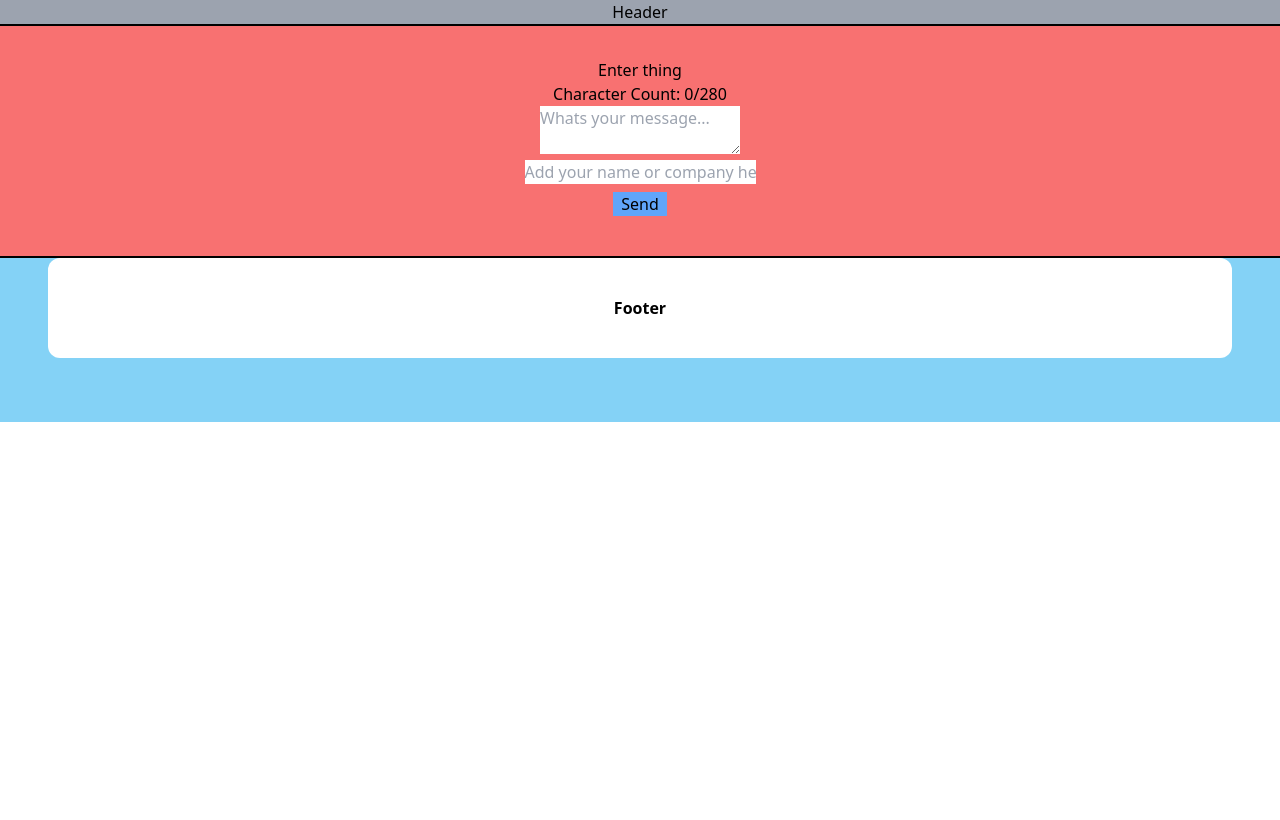
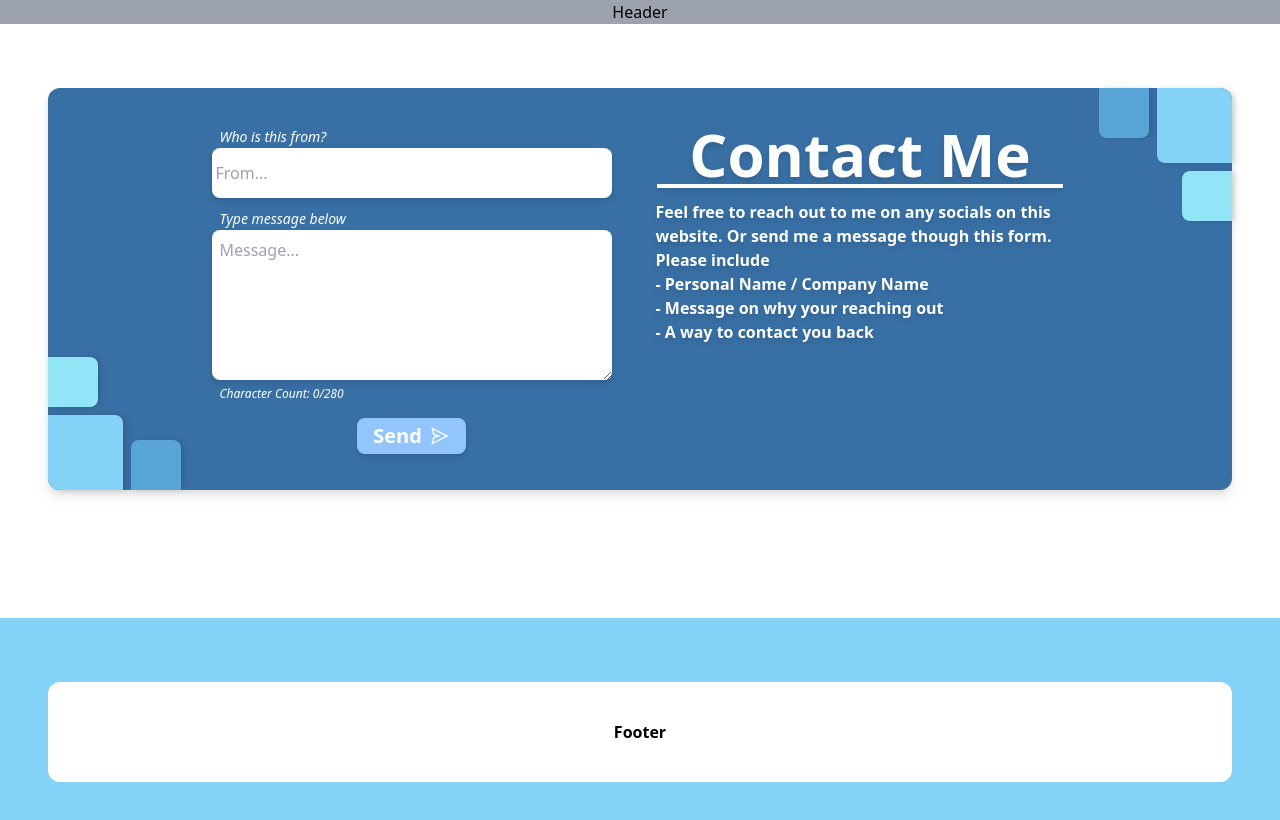
Before and after one commit to csutrick/Personal-Portfolio, a React (Create React App) app in the folder client/: page / in a window 1280 px wide. Shown: the top 820 px of the page. Built offline with nearby package versions, Linux system fonts and the light colour scheme.

Commit message:
Added styles and layout

```diff
--- a/client/package.json
+++ b/client/package.json
@@ -11,6 +11,7 @@
     "graphql": "^16.8.1",
     "react": "^18.2.0",
     "react-dom": "^18.2.0",
+    "react-icons": "^4.11.0",
     "react-scripts": "5.0.1",
     "web-vitals": "^2.1.4"
   },
--- a/client/src/App.js
+++ b/client/src/App.js
@@ -1,7 +1,7 @@
 import React from "react";
 import { ApolloClient, InMemoryCache, ApolloProvider } from '@apollo/client';
 
-import Home from './pages/Home';
+import Contact from "./components/Contact";
 import Header from './components/Header';
 import Footer from './components/Footer';
 
@@ -14,7 +14,9 @@ function App() {
   return (
     <ApolloProvider client={client}>
         <Header />
-        <Home />
+        <body>
+          <Contact />
+        </body>
         <Footer />
     </ApolloProvider>
   );
--- /dev/null
+++ b/client/src/components/Contact/index.js
@@ -0,0 +1,40 @@
+import React from 'react';
+
+import OfferForm from './offerForm';
+
+const Contact = () => {
+    return (
+        <section className='bg-white flex w-full justify-center pt-16 pb-32'>
+            <div className='mx-12 flex justify-center w-[1250px] p-8 relative
+            bg-[#386FA4] rounded-xl drop-shadow-lg'>
+                {/* Decoration */}
+                <div className='absolute grid grid-rows-2 grid-cols-2 gap-2 bottom-0 left-0 -rotate-90 drop-shadow-md'>
+                    <div className='bg-[#84D2F6] h-[75px] w-[75px] rounded-br-lg rounded-tl-xl'></div>
+                    <div className='bg-[#91E5F6] h-[50px] w-[50px] rounded-b-lg'></div>
+                    <div className='bg-[#59A5D8] h-[50px] w-[50px] rounded-r-lg'></div>
+                </div>
+                <OfferForm />
+                <div className='flex flex-col items-center ml-8 mt-1 w-[425px] drop-shadow-md'>
+                    <h2 className='justify-end px-8 mb-3
+                    border-b-4 border-white text-white text-6xl font-black'>
+                        Contact Me
+                    </h2>
+                    <p className='font-bold text-white pl-2'>
+                        Feel free to reach out to me on any socials on this website. Or send me a message though this form. Please include<br />
+                        - Personal Name / Company Name<br />
+                        - Message on why your reaching out<br />
+                        - A way to contact you back
+                    </p>
+                </div>
+                {/* Decoration */}
+                <div className='absolute grid grid-rows-2 grid-cols-2 gap-2 top-0 right-0 -rotate-90 drop-shadow-md'>
+                    <div className='bg-[#59A5D8] h-[50px] w-[50px] rounded-l-lg col-start-2 row-start-1 justify-self-end self-end'></div>
+                    <div className='bg-[#91E5F6] h-[50px] w-[50px] rounded-t-lg col-start-1 row-start-2 justify-self-end self-end'></div>
+                    <div className='bg-[#84D2F6] h-[75px] w-[75px] rounded-tl-lg rounded-br-xl col-start-2 row-start-2'></div>
+                </div>
+            </div>
+        </section>
+    );
+};
+
+export default Contact;
--- /dev/null
+++ b/client/src/components/Contact/offerForm.js
@@ -0,0 +1,86 @@
+import { React, useState } from 'react';
+import { AiOutlineSend } from 'react-icons/ai'
+
+import { useMutation } from '@apollo/client';
+import { ADD_OFFER } from '../../utils/mutations';
+
+
+const OfferForm = () => {
+    const [formState, setFormState] = useState({
+        offerText: '',
+        offerSender: '',
+    });
+    const [characterCount, setCharacterCount] = useState(0);
+    const [addOffer, { error }] = useMutation(ADD_OFFER);
+
+    const handleFormSubmit = async (event) => {
+        event.preventDefault();
+
+        try {
+            const { data } = addOffer({
+                variables: { ...formState },
+            });
+            window.location.reload();
+        } catch (err) {
+            console.error(err);
+        }
+    };
+
+    const handleChange = (event) => {
+        const { name, value } = event.target;
+
+        if (name === 'offerText' && value.length <= 280) {
+            setFormState({ ...formState, [name]: value })
+            setCharacterCount(value.length);
+        } else if (name !== 'offerText') {
+            setFormState({ ...formState, [name]: value })
+        }
+    };
+
+    return (
+        <form onSubmit={handleFormSubmit}
+        className='flex flex-col items-center w-min p-1'>
+            <div>
+                <label className='text-sm italic text-white pl-2
+                '>Who is this from?</label>
+                <input onChange={handleChange} name="offerSender"
+                    placeholder="From..."
+                    value={formState.offerSender}
+                    className='w-[400px] h-[50px] mb-2
+                    rounded-lg pl-1 drop-shadow-md hover:drop-shadow-lg active:drop-shadow-lg'
+                />
+            </div>
+
+            <div className='w-[400px]'>
+                <label className='text-sm italic text-white pl-2
+                '>Type message below</label>
+                <textarea onChange={handleChange} name="offerText"
+                    placeholder="Message..."
+                    value={formState.offerText}
+                    className='w-full h-[150px]
+                    rounded-lg p-2 drop-shadow-md hover:drop-shadow-lg active:drop-shadow-lg'
+                ></textarea>
+                <p className={`text-xs font-light italic pl-2 text-white ${
+                    characterCount === 280 || error ? 'text-red-500' : ''
+                    }`}>
+                    Character Count: {characterCount}/280
+                    {error && <span className='text-white'>Something went wrong...</span>}
+                </p>
+            </div>
+
+            <button type="submit"
+                className='flex items-center px-4 py-1 mt-4 text-white
+                bg-blue-300 rounded-lg font-bold text-xl drop-shadow-md hover:drop-shadow-lg
+                hover:scale-105 transition-all duration-200 ease-in'>
+                Send <AiOutlineSend className='ml-2'/>
+            </button>
+            {error && (
+                <div className=''>
+                    Something went wrong...
+                </div>
+            )}
+        </form>
+    );
+};
+
+export default OfferForm;
--- a/client/src/components/Footer/index.js
+++ b/client/src/components/Footer/index.js
@@ -2,8 +2,8 @@ import React from 'react';
 
 const Footer = () => {
     return (
-        <footer className='flex w-full bg-[#84D2F6] justify-center'>
-            <div className='mx-12 flex justify-center items-center w-[1250px] h-[100px] mb-16
+        <footer className='flex w-full bg-[#84D2F6] justify-center pt-16 pb-16'>
+            <div className='mx-12 flex justify-center items-center w-[1250px] h-[100px]
             bg-white rounded-xl'>
                 <h3 className='font-bold'>Footer</h3>
             </div>
--- a/client/src/components/OfferForm/index.js
+++ /dev/null
@@ -1,88 +0,0 @@
-import React, { useState } from 'react';
-import { useMutation } from '@apollo/client';
-
-import { ADD_OFFER } from '../../utils/mutations';
-
-
-
-const OfferForm = () => {
-    const [formState, setFormState] = useState({
-        offerText: '',
-        offerSender: '',
-    });
-    const [characterCount, setCharacterCount] = useState(0);
-    const [addOffer, { error }] = useMutation(ADD_OFFER);
-
-    const handleFormSubmit = async (event) => {
-        event.preventDefault();
-
-        try {
-            const { data } = addOffer({
-                variables: { ...formState },
-            });
-            window.location.reload();
-        } catch (err) {
-            console.error(err);
-        }
-    };
-
-    const handleChange = (event) => {
-        const { name, value } = event.target;
-
-        if (name === 'offerText' && value.length <= 280) {
-            setFormState({ ...formState, [name]: value })
-            setCharacterCount(value.length);
-        } else if (name !== 'offerText') {
-            setFormState({ ...formState, [name]: value })
-        }
-    };
-
-
-    return (
-        <div>
-            <h3>Enter thing</h3>
-            <p className={`m-0 ${
-                characterCount === 280 || error ? 'text-red-500' : ''
-            }`}>
-                Character Count: {characterCount}/280
-                {error && <span className='text-black'>Something went wrong...</span>}
-            </p>
-            <form
-                className=''
-                onSubmit={handleFormSubmit}
-            >
-                <div className=''>
-                    <textarea
-                        name="offerText"
-                        placeholder="Whats your message..."
-                        value={formState.offerText}
-                        className=''
-                        onChange={handleChange}
-                    ></textarea>
-                </div>
-                <div className=''>
-                    <input
-                        name="offerSender"
-                        placeholder="Add your name or company here"
-                        value={formState.offerSender}
-                        className=''
-                        onChange={handleChange}
-                    />
-                </div>
-                <div className=''>
-                    <button type="submit"
-                        className='bg-blue-400 px-2 my-2'>
-                        Send
-                    </button>
-                    {error && (
-                        <div className=''>
-                            Something went wrong...
-                        </div>
-                    )}
-                </div>
-            </form>
-        </div>
-    );
-};
-
-export default OfferForm;
--- a/client/src/pages/Home.js
+++ /dev/null
@@ -1,15 +0,0 @@
-import React from 'react';
-
-import OfferForm from '../components/OfferForm';
-
-
-
-const Home = () => {
-    return (
-       <main className='bg-red-400 text-center border-black border-b-2 border-t-2 p-8'>
-            <OfferForm />
-       </main>
-    );
-};
-
-export default Home;
```
Also changed, not shown: 1 other file (tests, documents, lock files or other folders).
